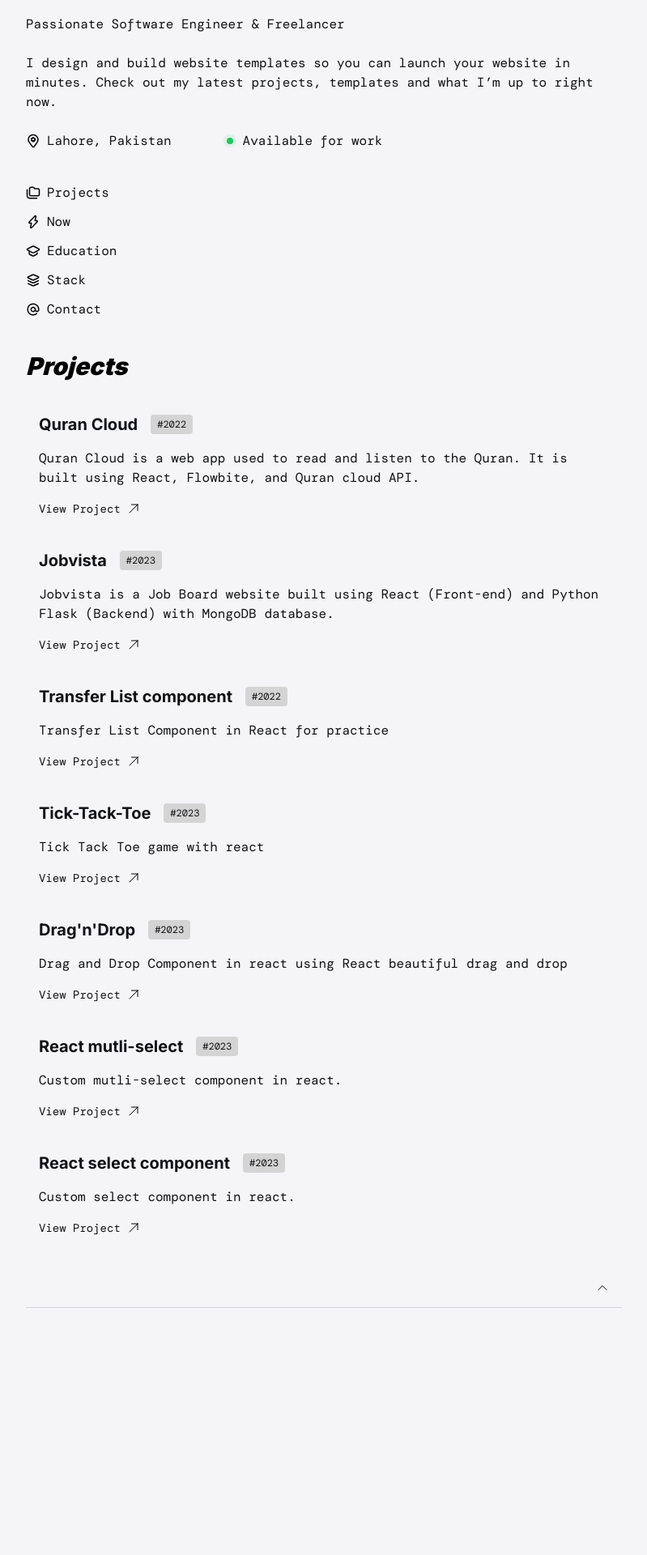
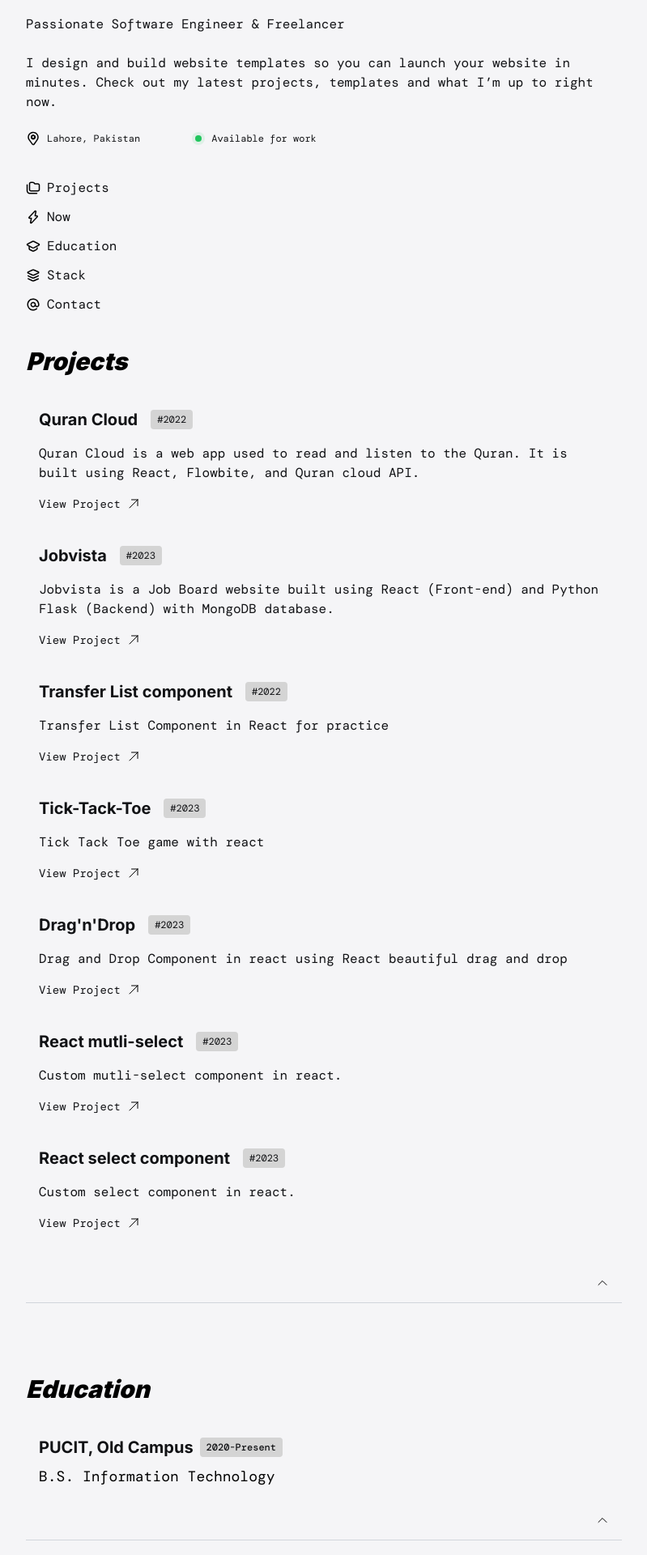
Before and after one commit to shaheersystems/shaheer-tech, a React (Vite) app: page / in a window 1280 px wide. Shown: the part 130-2050 px from the top of the page at 81% size, without its empty margins (240-1039 px from the left). Before the commit the page ends 1809 px from the top, so only its background shows below. Built offline with nearby package versions, Linux system fonts and the light colour scheme; a web font is replaced by a local one.

Commit message:
education section added

```diff
--- a/src/App.jsx
+++ b/src/App.jsx
@@ -6,9 +6,8 @@ import HeroSection from "./components/HeroSection";
 import Nav from "./components/Nav";
 import Projects from "./components/Projects";
 import GoToTop from "./components/GoToTop";
+import Education from "./components/Education";
 function App() {
-  const [count, setCount] = useState(0);
-
   return (
     <div className='App'>
       <a id='top'></a>
@@ -17,6 +16,8 @@ function App() {
         <Nav />
         <Projects />
         <GoToTop />
+        <Education />
+        <GoToTop />
       </Wrap>
     </div>
   );
--- a/src/components/Education.jsx
+++ b/src/components/Education.jsx
@@ -1,7 +1,22 @@
 import React from "react";
 
 function Education() {
-  return <div></div>;
+  return (
+    <div id='education'>
+      <div className='font-sans italic text-3xl font-black py-6'>Education</div>
+      <div className='project flex flex-col gap-4 font-mono p-4 cursor-pointer rounded-lg hover:bg-neutral-200'>
+        <div className='flex flex-col gap-2'>
+          <div className='flex items-center gap-2 font-sans font-bold text-xl'>
+            <h1>PUCIT, Old Campus</h1>
+            <span className='font-mono font-medium px-2 py-1 text-xs rounded bg-neutral-300'>
+              2020-Present
+            </span>
+          </div>
+          <div className='text-lg'>B.S. Information Technology</div>
+        </div>
+      </div>
+    </div>
+  );
 }
 
 export default Education;
--- a/src/components/GoToTop.jsx
+++ b/src/components/GoToTop.jsx
@@ -2,7 +2,7 @@ import React from "react";
 
 function GoToTop() {
   return (
-    <div className='p-2 border-b border-gray-300 flex justify-end'>
+    <div className='p-2 mb-16 border-b border-gray-300 flex justify-end'>
       <a
         title='Go to Start'
         href='#top'
--- a/src/components/HeroSection.jsx
+++ b/src/components/HeroSection.jsx
@@ -1,7 +1,6 @@
 import React from "react";
 
 function HeroSection() {
-
   return (
     <div className='flex flex-col gap-6 font-mono'>
       <h1 className='font-sans text-6xl font-black italic'>M. Shaheer</h1>
@@ -47,13 +46,13 @@ function HeroSection() {
               fill='black'
             />
           </svg>
-          <span className='font-mono'>Lahore, Pakistan</span>
+          <span className='font-mono text-xs'>Lahore, Pakistan</span>
         </div>
         <div className='flex items-center gap-2'>
           <div className='p-1 bg-green-500/10 rounded-full'>
             <div className='p-1 rounded-full bg-green-500'></div>
           </div>
-          <span>Available for work</span>
+          <span className='text-xs'>Available for work</span>
         </div>
       </div>
     </div>
--- a/src/components/Nav.jsx
+++ b/src/components/Nav.jsx
@@ -41,7 +41,7 @@ function Nav() {
         </svg>
         <span className='ml-2'>Now</span>
       </a>
-      <a href='#' className='flex items-center hover:underline'>
+      <a href='#education' className='flex items-center hover:underline'>
         <svg
           width='18'
           height='18'
```
